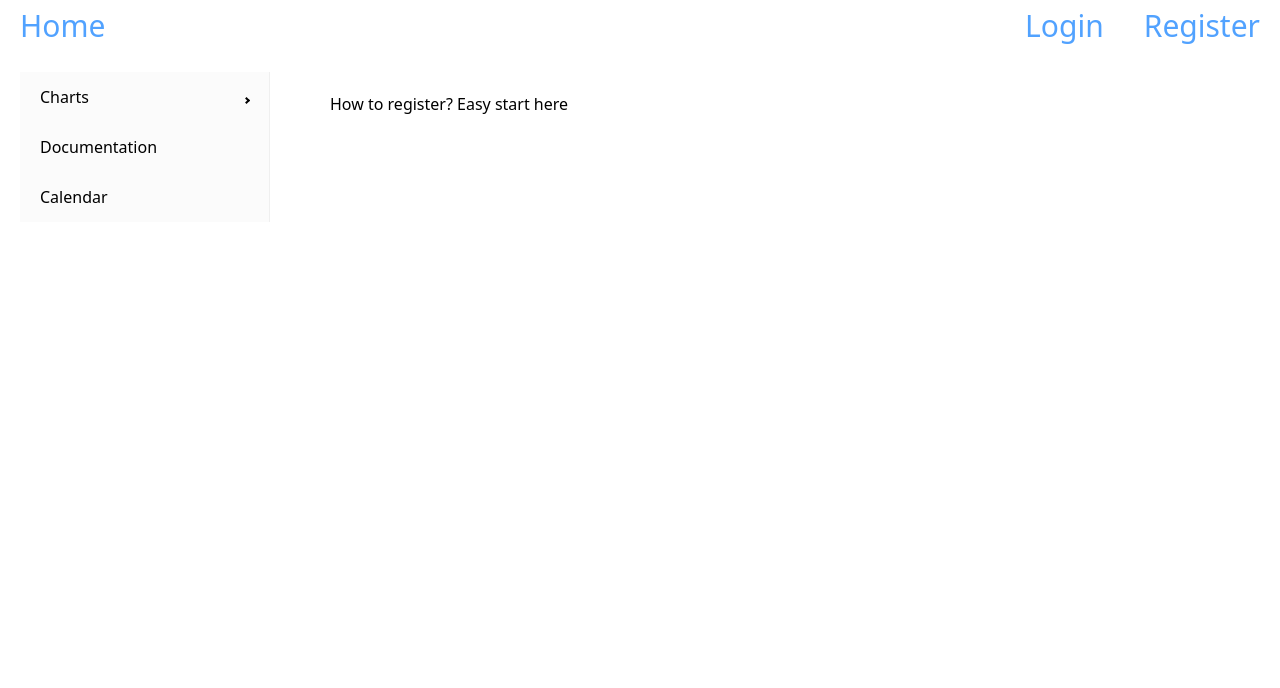
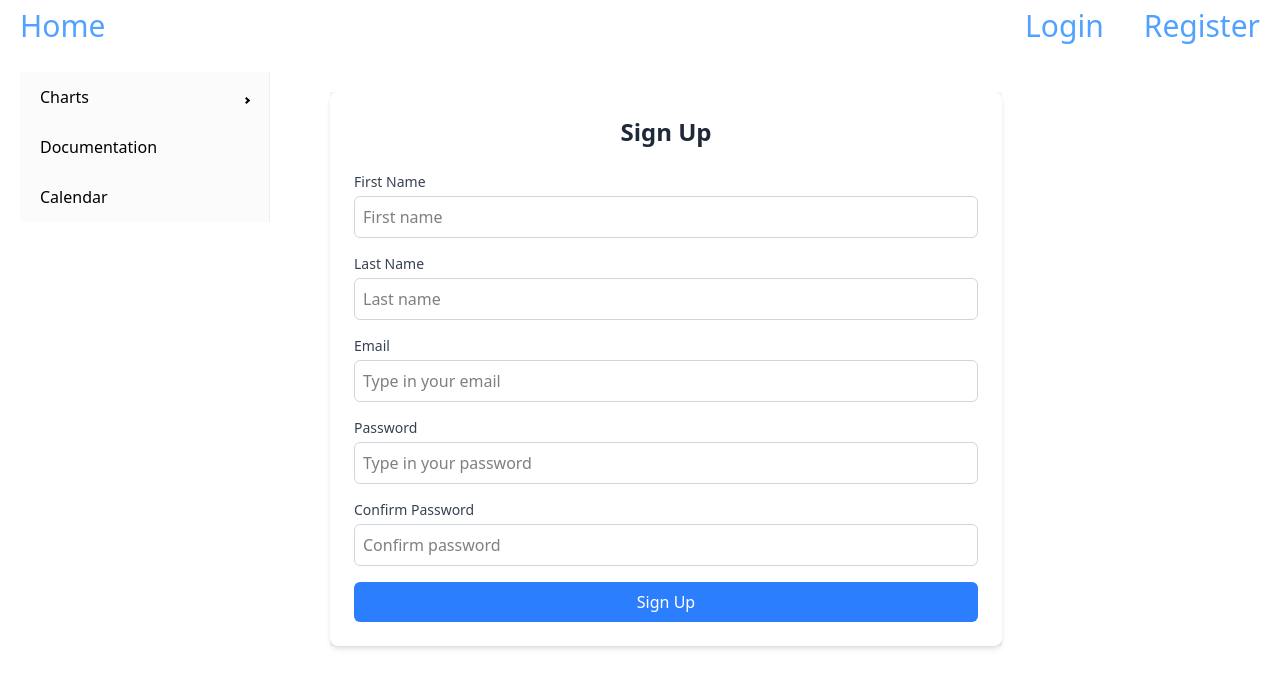
Before and after one commit to adrianny90/ProductionDashboard, a React (Vite) app in the folder client/: page /signup in a window 1280 px wide. Shown: the top 688 px of the page. Built offline with nearby package versions, Linux system fonts and the light colour scheme.

Commit message:
add form tu signup

```diff
--- a/client/package.json
+++ b/client/package.json
@@ -16,13 +16,15 @@
     "@fullcalendar/react": "^6.1.19",
     "@tailwindcss/vite": "^4.1.13",
     "eslint": "^9.35.0",
+    "formik": "^2.4.6",
     "react": "^19.1.1",
     "react-dom": "^19.1.1",
     "react-pro-sidebar": "^1.1.0",
     "react-router": "^7.8.2",
     "recharts": "^3.2.0",
     "tailwindcss": "^4.1.13",
-    "typescript-eslint": "^8.43.0"
+    "typescript-eslint": "^8.43.0",
+    "yup": "^1.7.0"
   },
   "devDependencies": {
     "@eslint/js": "^9.33.0",
--- a/client/src/pages/Register.tsx
+++ b/client/src/pages/Register.tsx
@@ -1,5 +1,178 @@
+import { useFormik } from "formik";
+import type { FormikHelpers } from "formik";
+import { registerSchema } from "../schemas/form";
+interface Values {
+  firstName: string;
+  lastName: string;
+  email: string;
+  password: string;
+  confirmPassword: string;
+}
+
 const Register = () => {
-  return <div>How to register? Easy start here</div>;
+  const {
+    values,
+    handleChange,
+    handleBlur,
+    errors,
+    touched,
+    handleSubmit,
+    isSubmitting,
+  } = useFormik({
+    initialValues: {
+      firstName: "",
+      lastName: "",
+      email: "",
+      password: "",
+      confirmPassword: "",
+    },
+    validationSchema: registerSchema,
+    onSubmit: async (values: Values, actions: FormikHelpers<Values>) => {
+      console.log(values);
+      console.log(actions);
+      await new Promise<void>((resolve) => {
+        setTimeout(resolve, 1000);
+      });
+      actions.resetForm();
+    },
+  });
+  return (
+    <div className="min-w-2xl  justify-center">
+      <div className="min-h-fit min-w-64 bg-gray-100">
+        <div className="  mx-auto p-6 bg-white rounded-lg shadow-md">
+          <h1 className="text-2xl font-bold text-center text-gray-800 mb-6">
+            Sign Up
+          </h1>
+          <form
+            onSubmit={handleSubmit}
+            className="space-y-4"
+            autoComplete="off"
+          >
+            <div>
+              <label
+                htmlFor="firstName"
+                className="block text-sm font-medium text-gray-700"
+              >
+                First Name
+              </label>
+              <input
+                id="firstName"
+                name="firstName"
+                type="text"
+                placeholder="First name"
+                value={values.firstName}
+                onChange={handleChange}
+                onBlur={handleBlur}
+                className="mt-1 block w-full p-2 border border-gray-300 rounded-md focus:ring focus:ring-blue-200 focus:border-blue-500"
+              />
+              {touched.firstName && errors.firstName && (
+                <div className="text-red-500 text-sm mt-1">
+                  {errors.firstName}
+                </div>
+              )}
+            </div>
+            <div>
+              <label
+                htmlFor="lastName"
+                className="block text-sm font-medium text-gray-700"
+              >
+                Last Name
+              </label>
+              <input
+                id="lastName"
+                name="lastName"
+                type="text"
+                placeholder="Last name"
+                value={values.lastName}
+                onChange={handleChange}
+                onBlur={handleBlur}
+                className="mt-1 block w-full p-2 border border-gray-300 rounded-md focus:ring focus:ring-blue-200 focus:border-blue-500"
+              />
+              {touched.lastName && errors.lastName && (
+                <div className="text-red-500 text-sm mt-1">
+                  {errors.lastName}
+                </div>
+              )}
+            </div>
+            <div>
+              <label
+                htmlFor="email"
+                className="block text-sm font-medium text-gray-700"
+              >
+                Email
+              </label>
+              <input
+                id="email"
+                name="email"
+                type="email"
+                placeholder="Type in your email"
+                value={values.email}
+                onChange={handleChange}
+                onBlur={handleBlur}
+                className="mt-1 block w-full p-2 border border-gray-300 rounded-md focus:ring focus:ring-blue-200 focus:border-blue-500"
+              />
+              {touched.email && errors.email && (
+                <div className="text-red-500 text-sm mt-1">{errors.email}</div>
+              )}
+            </div>
+            <div>
+              <label
+                htmlFor="password"
+                className="block text-sm font-medium text-gray-700"
+              >
+                Password
+              </label>
+              <input
+                id="password"
+                name="password"
+                type="password"
+                placeholder="Type in your password"
+                value={values.password}
+                onChange={handleChange}
+                onBlur={handleBlur}
+                className="mt-1 block w-full p-2 border border-gray-300 rounded-md focus:ring focus:ring-blue-200 focus:border-blue-500"
+              />
+              {touched.password && errors.password && (
+                <div className="text-red-500 text-sm mt-1">
+                  {errors.password}
+                </div>
+              )}
+            </div>
+            <div>
+              <label
+                htmlFor="confirmPassword"
+                className="block text-sm font-medium text-gray-700"
+              >
+                Confirm Password
+              </label>
+              <input
+                id="confirmPassword"
+                name="confirmPassword"
+                type="password"
+                placeholder="Confirm password"
+                value={values.confirmPassword}
+                onChange={handleChange}
+                onBlur={handleBlur}
+                className="mt-1 block w-full p-2 border border-gray-300 rounded-md focus:ring focus:ring-blue-200 focus:border-blue-500"
+              />
+              {touched.confirmPassword && errors.confirmPassword && (
+                <div className="text-red-500 text-sm mt-1">
+                  {errors.confirmPassword}
+                </div>
+              )}
+            </div>
+            <button
+              type="submit"
+              disabled={isSubmitting}
+              className="w-full bg-blue-500 text-white py-2 rounded-md hover:bg-blue-600 focus:outline-none focus:ring-2 focus:ring-blue-200 disabled:bg-blue-300 transition-colors"
+            >
+              {isSubmitting ? "Submitting..." : "Sign Up"}
+            </button>
+          </form>
+        </div>
+      </div>
+    </div>
+  );
 };
 
 export default Register;
--- /dev/null
+++ b/client/src/schemas/form.ts
@@ -0,0 +1,14 @@
+import * as yup from "yup";
+
+export const registerSchema = yup.object().shape({
+  email: yup.string().email("Please enter a valid email").required("Required"),
+  firstName: yup.string().required("Required").min(2),
+  lastName: yup.string().required("Required").min(2),
+  password: yup.string().required("Required min 3 char").min(3),
+  confirmPassword: yup.string().required("Required min 3 char").min(3),
+});
+
+export const loginSchema = yup.object().shape({
+  email: yup.string().email("Please enter a valid email").required("Required"),
+  password: yup.string().required("Wrong password").min(3),
+});
--- /dev/null
+++ b/package.json
@@ -0,0 +1,5 @@
+{
+  "dependencies": {
+    "formik": "^2.4.6"
+  }
+}
```
Also changed, not shown: 2 other files (tests, documents, lock files or other folders).
